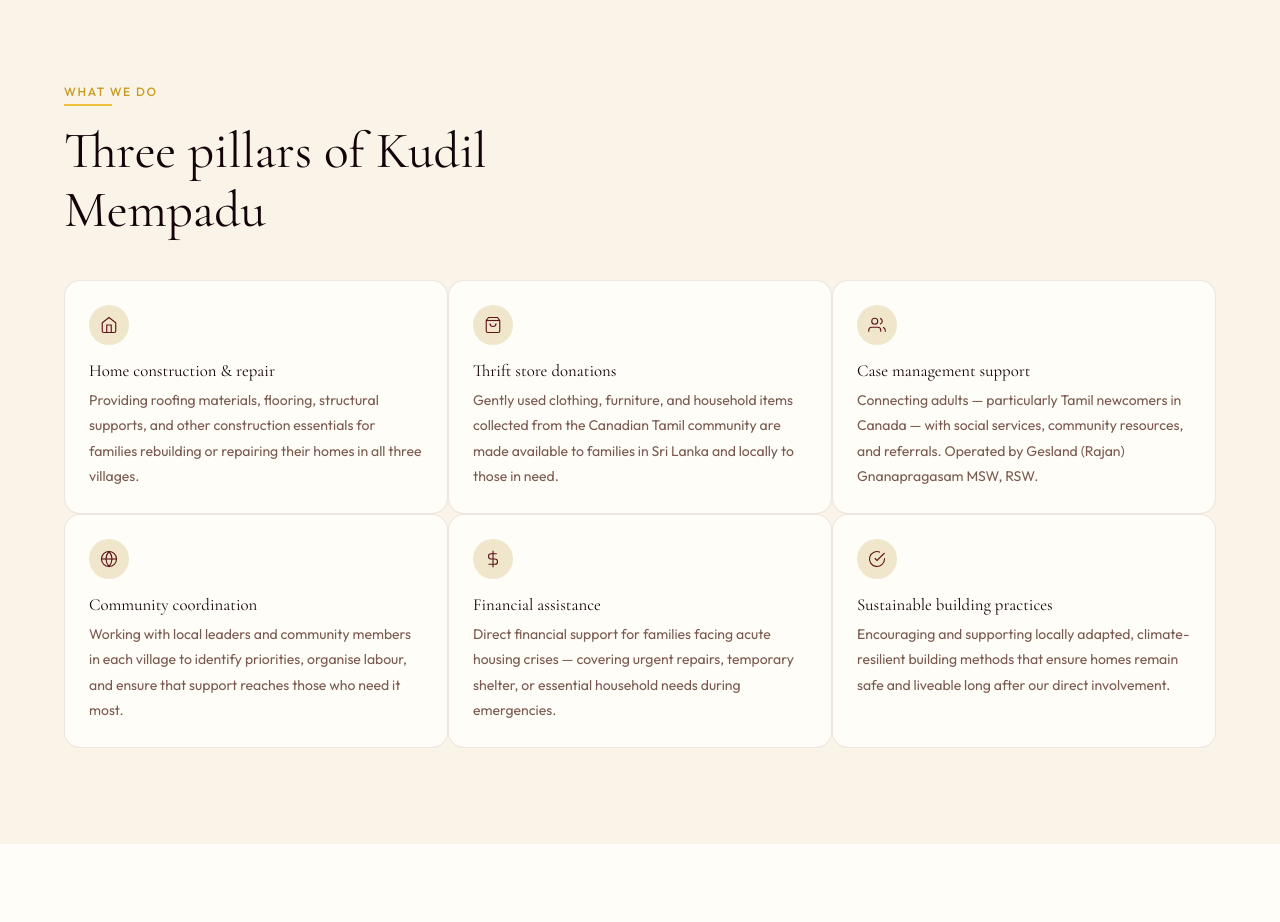
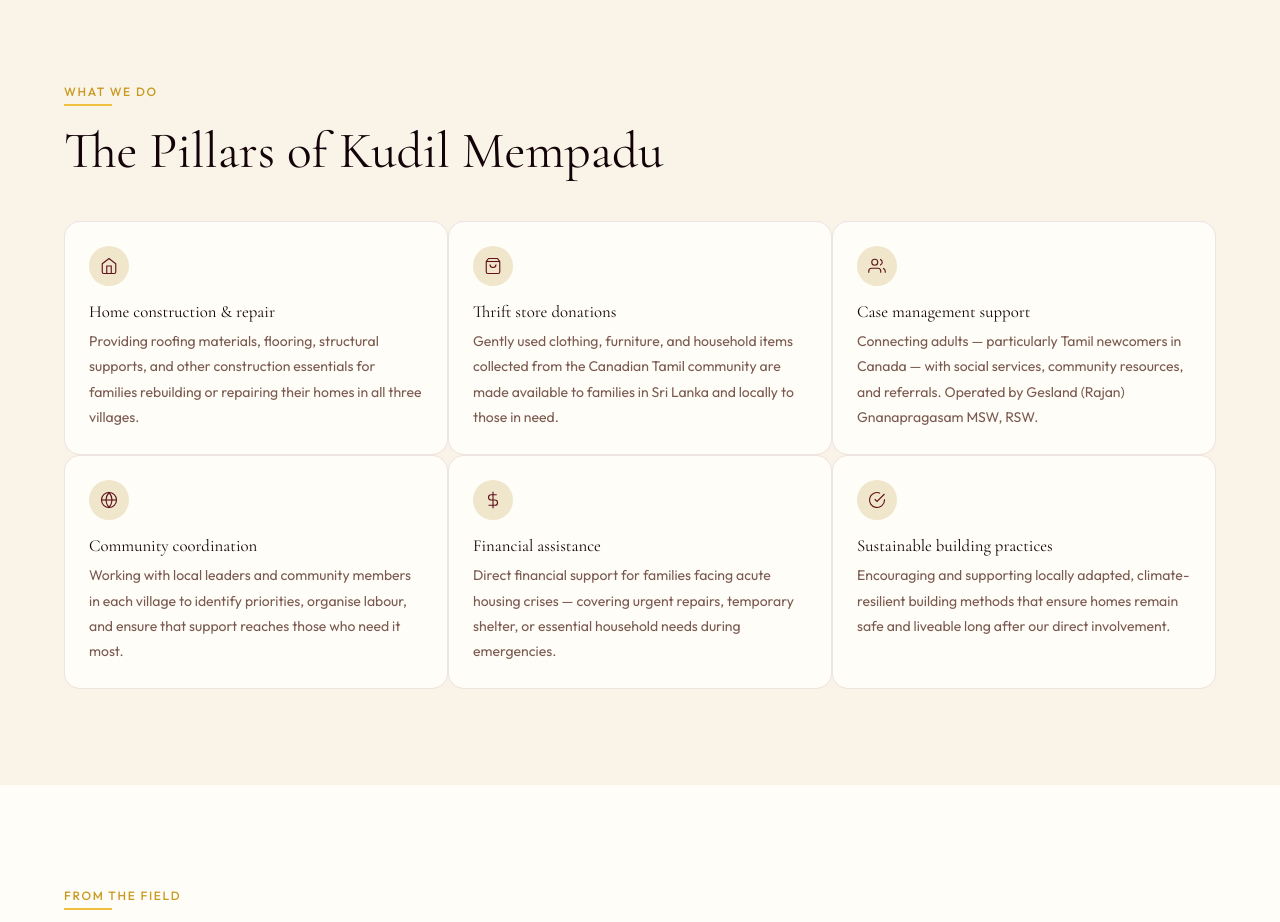
Before and after one commit to R-Santhir/valluvam-website, a website: page pages/kudil-mempadu.html in a window 1280 px wide. Shown: the part 1200-2122 px from the top of the page. Drawn offline with nearby package versions, Linux system fonts and the light colour scheme.

Commit message:
Changed wording on kudil mempadu page

```diff
--- a/pages/kudil-mempadu.html
+++ b/pages/kudil-mempadu.html
@@ -76,7 +76,7 @@
     <div style="max-width:600px; margin-bottom:var(--space-10);">
       <span class="section-label reveal">What we do</span>
       <span class="gold-rule reveal"></span>
-      <h2 class="reveal">Three pillars of Kudil Mempadu</h2>
+      <h2 class="reveal">The Pillars of Kudil Mempadu</h2>
     </div>
 
     <div class="activities-grid">
```
